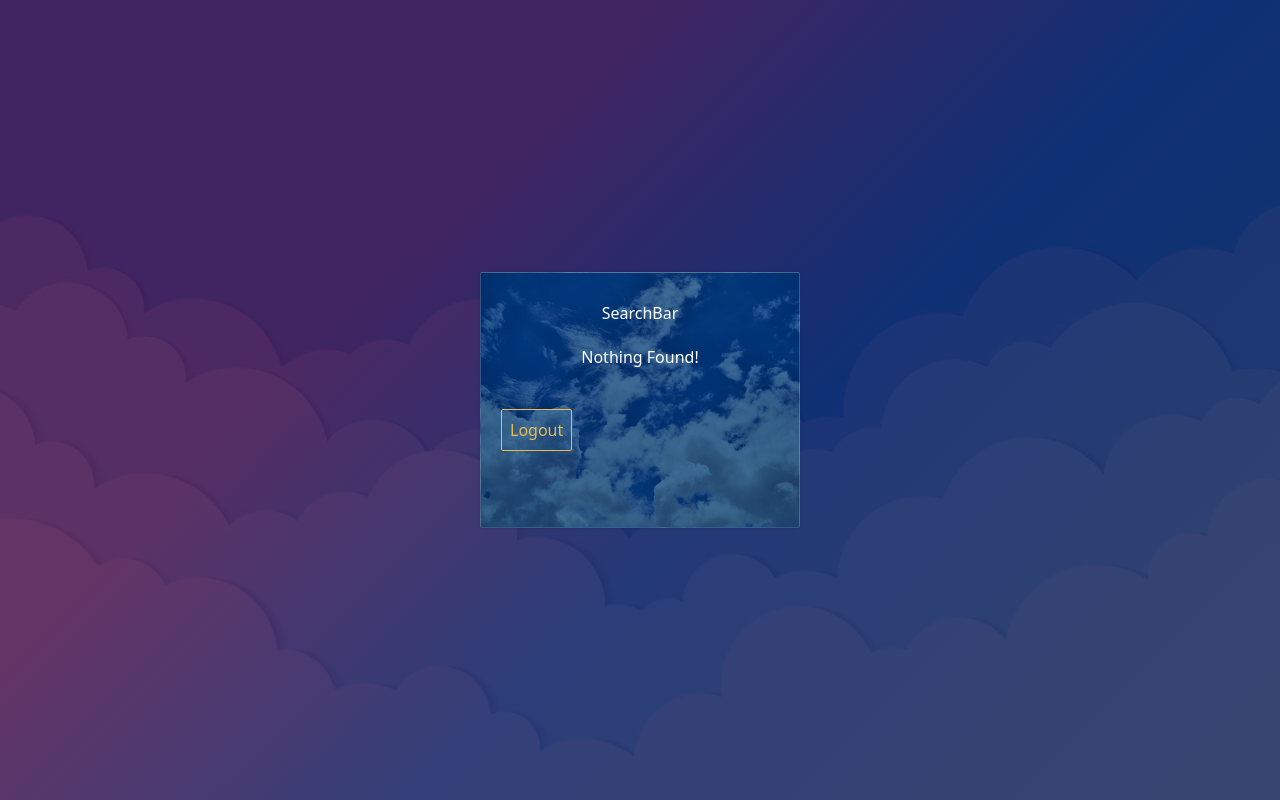
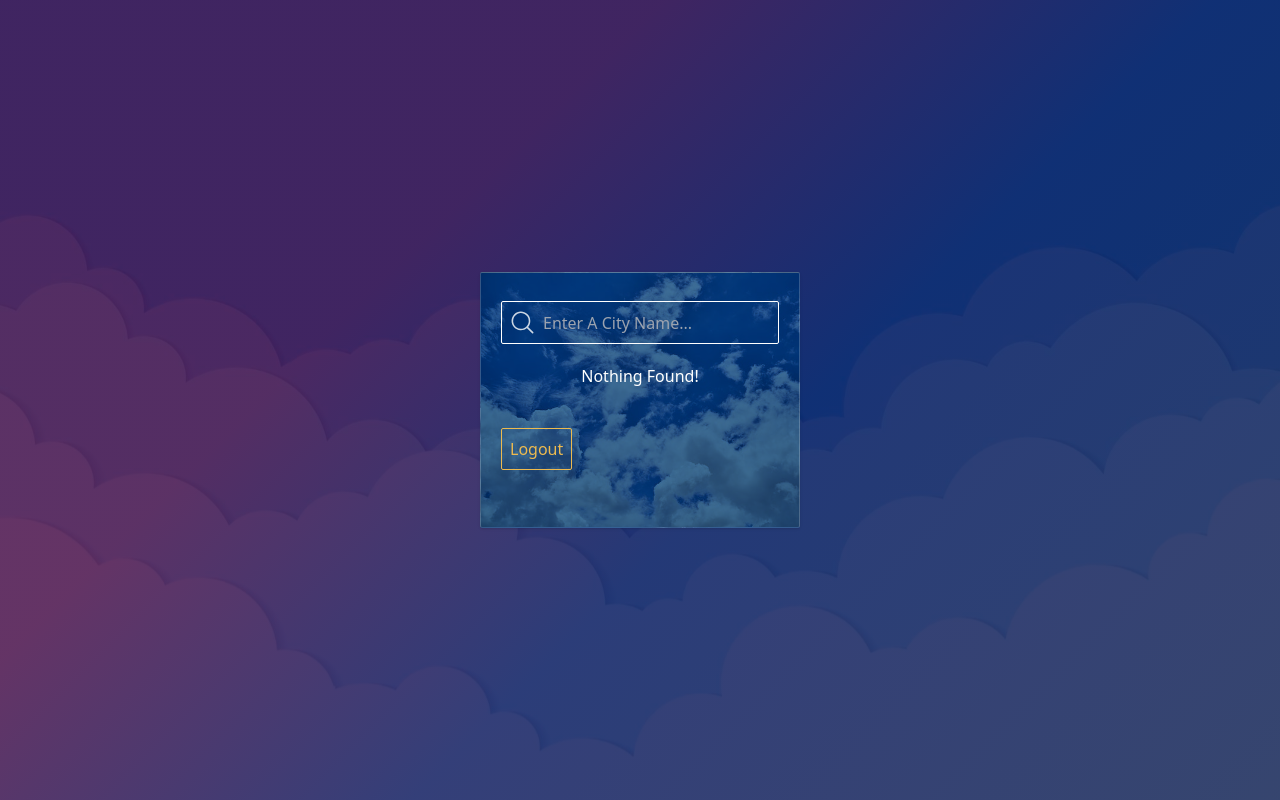
Before and after one commit to jinwoongBang/nextjs-13, a Next.js app in the folder nextjs12-weather/: page /weather in a window 1280 px wide. Built offline with nearby package versions, Linux system fonts and the light colour scheme; no server answers; sample sign-in values are in the browser's storage.

Commit message:
feature : 검색 기능을 위한 Search Bar 컴포넌트 생성

```diff
--- a/nextjs12-weather/components/SearchBar.tsx
+++ b/nextjs12-weather/components/SearchBar.tsx
@@ -1,7 +1,73 @@
-import React from "react";
+import React, { useEffect, useState } from "react";
+import { debounce } from "lodash";
 
-function SearchBar() {
-  return <div>SearchBar</div>;
+import InputContainer from "./InputContainer";
+
+import { Cities, LoadedCities } from "@/model/customTypes";
+import searchIcon from "@/public/search_magnifier_mobile ui_zoom_icon.svg";
+import { API_KEY, GEO_API_URL, fetchData } from "@/lib/weather-services";
+
+type Props = {
+  onCityChange: (value: string) => void;
+};
+
+function SearchBar({ onCityChange }: Props) {
+  const [searchValue, setSearchValue] = useState("");
+  const [citySuggestions, setCitySuggestions] = useState<LoadedCities[]>([]);
+  const [isLoading, setIsloading] = useState(false);
+
+  useEffect(() => {
+    const debouncedGetCitySuggestions = debounce(async () => {
+      if (searchValue.length > 2) {
+        setIsloading(true);
+        try {
+          // fetch cities from api base on entered value
+          const cities: Cities[] = await fetchData(
+            `${GEO_API_URL}q=${searchValue}&limit=6&appid=${API_KEY}`
+          );
+
+          // transform data
+          const loadedCities = cities.map((city) => {
+            return {
+              country: `${city.country}`,
+              name: `${city.name}`,
+            };
+          });
+
+          setCitySuggestions([...loadedCities]);
+        } catch (error) {
+          if (error instanceof Error) {
+            console.error(error.message || "Something went wrong!");
+          }
+        }
+        setIsloading(false);
+      } else {
+        setCitySuggestions([]);
+      }
+    }, 1000);
+    debouncedGetCitySuggestions();
+  }, [searchValue]);
+
+  return (
+    <div className="w-full">
+      <div className="flex gap-1">
+        <InputContainer
+          className="capitalize"
+          type="text"
+          placeholder="Enter a city name..."
+          iconAlt="search icon"
+          icoSrc={searchIcon}
+          value={searchValue}
+          onChangeHandler={setSearchValue}
+          onBlurHandler={() => {
+            setTimeout(() => {
+              setCitySuggestions([]);
+            }, 200);
+          }}
+        />
+      </div>
+    </div>
+  );
 }
 
 export default SearchBar;
--- a/nextjs12-weather/package.json
+++ b/nextjs12-weather/package.json
@@ -10,6 +10,7 @@
   },
   "dependencies": {
     "bcryptjs": "^2.4.3",
+    "lodash": "^4.17.21",
     "mongodb": "^6.5.0",
     "next": "13.5.6",
     "next-auth": "^4.24.7",
@@ -18,6 +19,7 @@
   },
   "devDependencies": {
     "@types/bcryptjs": "^2.4.6",
+    "@types/lodash": "^4.17.0",
     "@types/node": "^20",
     "@types/react": "^18",
     "@types/react-dom": "^18",
--- a/nextjs12-weather/pages/weather.tsx
+++ b/nextjs12-weather/pages/weather.tsx
@@ -79,7 +79,7 @@ function Weather() {
       className={`w-3/4 ${cardBg} bg-cover bg-card bg-blend-overlay lg:w-1/4`}
     >
       <div className="weather">
-        <SearchBar />
+        <SearchBar onCityChange={setCity} />
         {weatherResultContent}
         <button
           className="btn btn__secondary"
```
Also changed, not shown: 1 other file (tests, documents, lock files or other folders).
